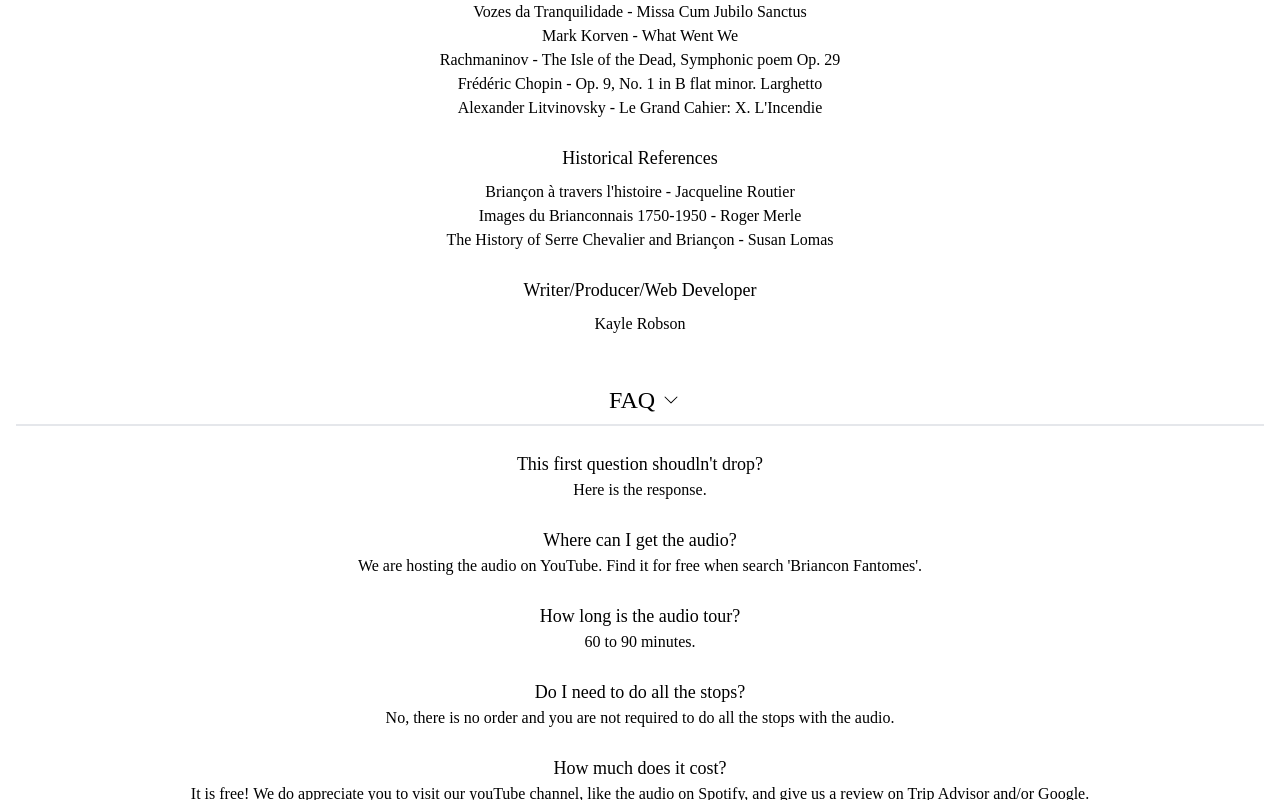
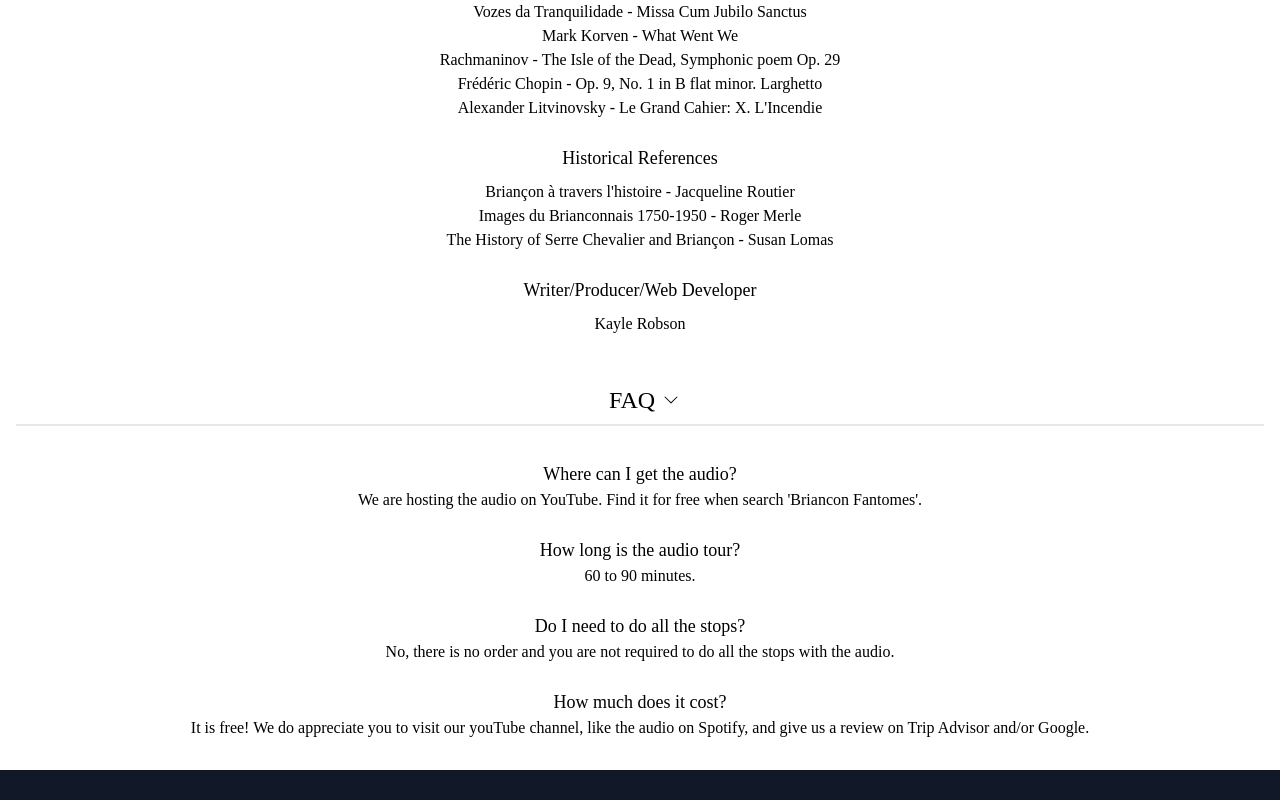
Before and after one commit to revyrob/brianconFantomes-V2, a React (Create React App) app: page / in a window 1280 px wide. Both pictures are taken after a click on the button 671 px from the left and 4322 px from the top of the page. Shown: the part 3922-4722 px from the top of the page. Built offline with nearby package versions, Linux system fonts and the light colour scheme; what tw-elements would draw is missing.

Commit message:
fixing questions area

```diff
--- a/src/components/FAQ/FAQ.js
+++ b/src/components/FAQ/FAQ.js
@@ -47,24 +47,20 @@ function FAQ() {
       <div className="w-max-3/4 my-6">
         {chevron === false ? (
           <div>
-            <h2 className="text-lg font-oswald">
-              This first question shoudln't drop?
-            </h2>
-            <p className="text-base">Here is the response.</p>
+            <h2 className="text-lg font-oswald">{questions[0].question}</h2>
+            <p className="text-base">{questions[0].response}</p>
             <h2 className="text-lg font-oswald">. . . </h2>
           </div>
         ) : (
           <div>
-            <h2 className="text-lg font-oswald">
-              This first question shoudln't drop?
-            </h2>
-            <p className="text-base">Here is the response.</p>
-          </div>
-        )}
-      </div>
-
             {isShown && (
-        <div>
+              <div
+                style={{
+                  transform: "translateY(10px)",
+                  opacity: 1,
+                  transition: "all 0.9s cubic-bezier(0.17, 0.55, 0.55, 1) 0.5s",
+                }}
+              >
                 {questions?.map((question) => (
                   <Question
                     key={question.id}
@@ -74,6 +70,9 @@ function FAQ() {
                 ))}
               </div>
             )}
+          </div>
+        )}
+      </div>
     </section>
   );
 }
--- a/src/components/Info/Info.js
+++ b/src/components/Info/Info.js
@@ -1,5 +1,4 @@
 import React from "react";
-import CardInfo from "../CardInfo/CardInfo";
 import CardEmpty from "../CardEmpty/CardEmpty";
 import allInfo from "../../data/info.json";
 import { useState } from "react";
```
Lines whose indentation alone changed are shown as unchanged.
